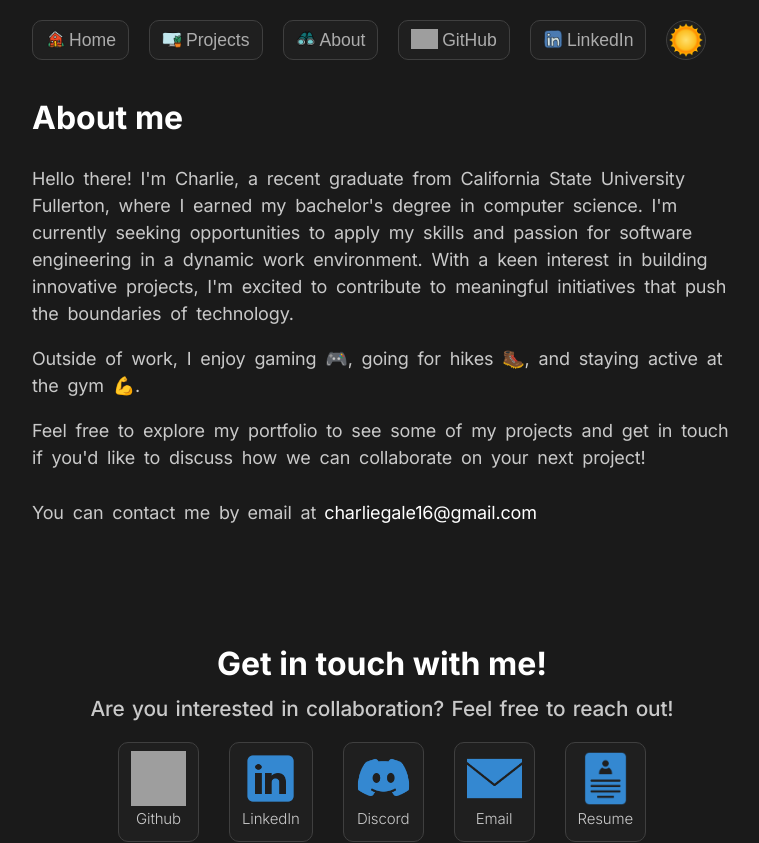
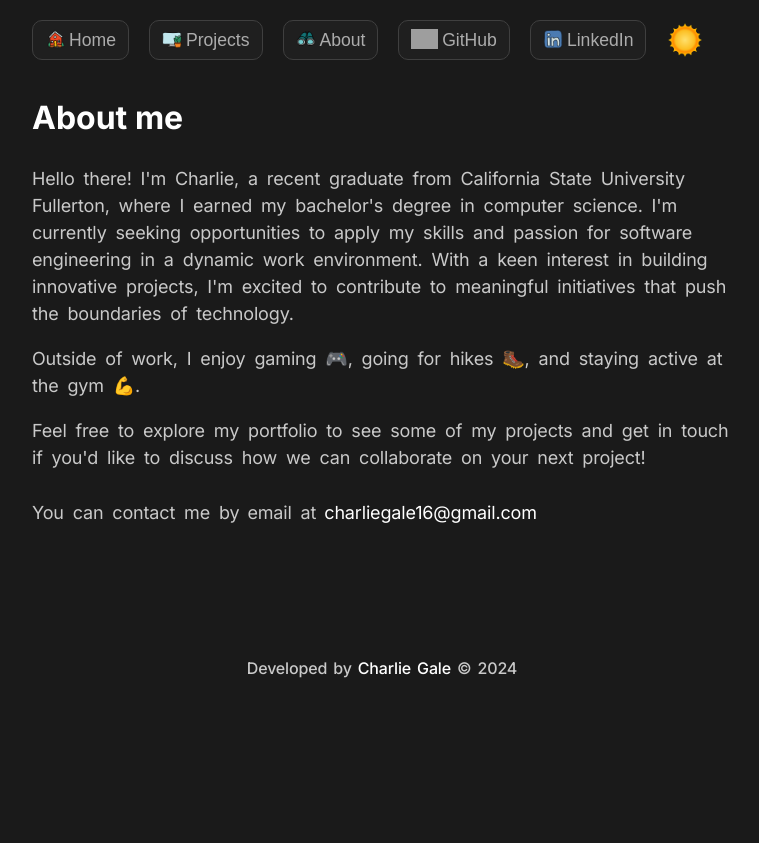
Before and after one commit to charliegale16/Personal-Portfolio, a React (Create React App) app: page /about in a window 1280 px wide. Shown: the top 843 px of the page, without its empty margins (258-1017 px from the left). After the commit the page ends 800 px from the top, so only its background shows below. Built offline with nearby package versions, Linux system fonts and the light colour scheme; grey boxes are pictures that could not be loaded.

Commit message:
minor changes, about section change

```diff
--- a/src/components/Nav.css
+++ b/src/components/Nav.css
@@ -19,9 +19,7 @@
     gap: 20px;
   }
 
-  button.theme-toggle{
-    margin-right: 0px;
-  }
+
 
 button{
     gap: 0.25rem;
@@ -66,13 +64,7 @@ button{
       margin-right: 5px;
     }
   }
-  .nav-items .theme-toggle {
-    border-radius: 50%;
-    padding: 0;
-    width: 40px; /* Set the width and height to make the button square */
-    height: 40px;
-    cursor: pointer; /* Add a cursor to indicate the button is clickable */
-  }
+
 
   .nav-items .theme-toggle img{
     min-width: 38px;
@@ -81,6 +73,8 @@ button{
     justify-content: center; /* Center content horizontally */
     align-items: center; /* Center content vertically */
     margin-top: -3px;
+    cursor: pointer;
+
 
   }
   .nav-items img{
--- a/src/components/Nav.js
+++ b/src/components/Nav.js
@@ -1,4 +1,3 @@
-import React, { useState } from 'react'
 import "./Nav.css";
 import { Link } from 'react-router-dom';
 import house from '../assets/icons8-home-50.png';
@@ -64,7 +63,7 @@ const mainNavItems = [
             </div>
 
           ))}
-                    <button className="theme-toggle" onClick={toggleTheme}>
+                    <picture className="theme-toggle" onClick={toggleTheme}>
                     {theme === 'light' ? (
         <>
           <img src={sun} alt="Sun" className="mr-2" />
@@ -74,7 +73,7 @@ const mainNavItems = [
           <img src={moon} alt="Moon" className="mr-2" />
         </>
       )}
-          </button>
+          </picture>
           </div>
           </nav>
         </div>
--- a/src/components/ProjectSection.js
+++ b/src/components/ProjectSection.js
@@ -6,9 +6,9 @@ import spaceinvaders from '../assets/space_invaders_screenshot.PNG'
 
 
 const projectsItems = [
-    {name:"Workout Generator", icon: workout, desc:'Workout Generator is a web application that generates random workouts based on user input.', id:"projects-card-button1", date:" Made in 2023", github:"https://github.com/charliegale16/Workout-Generator",live:"https://workout-generator-charliegale.netlify.app"},
-    {name:"Space Invaders", icon: spaceinvaders, desc:'Python-based Space Invaders made with custom sprites, creating an immersive gaming experience', id:"projects-card-button2", date:" Made in 2022", github:"https://github.com/charliegale16/Space_Invaders_CPSC",live:""},
-    {name:"CloudMap", icon: cloudmap, desc:'A web application that displays a google maps page with custom filters provided by the user.', id:"projects-card-button3", date:" Made in 2022", github:"https://github.com/charliegale16/CloudMap",live:"https://workout-generator-charliegale.netlify.app"}
+    {name:"Workout Generator", icon: workout, desc:'Workout Generator is a web application that generates random workouts based on user input.', id:"projects-card-button1", date:" Made in 2023", github:"https://github.com/charliegale16/Workout-Generator",live:"https://workout-generator-charliegale.netlify.app",class:1},
+    {name:"Space Invaders", icon: spaceinvaders, desc:'Python-based Space Invaders made with custom sprites, creating an immersive gaming experience', id:"projects-card-button2", date:" Made in 2022", github:"https://github.com/charliegale16/Space_Invaders_CPSC",live:"",class:2},
+    {name:"CloudMap", icon: cloudmap, desc:'A web application that displays a google maps page with custom filters provided by the user.', id:"projects-card-button3", date:" Made in 2022", github:"https://github.com/charliegale16/CloudMap",live:"https://workout-generator-charliegale.netlify.app",class:3}
 
 
   ]
@@ -23,7 +23,7 @@ const ProjectSection = () => {
             </div>
             <div className='projects-card-container'>
                 {projectsItems.map((item) => (
-                <div className='projects-card'>
+                <div className='projects-card' key={item.class}>
                     <div className='projects-card-left'>
                         <h2>{item.name}</h2>
                         <i>{item.date}</i>
--- a/src/components/Projects.js
+++ b/src/components/Projects.js
@@ -6,9 +6,9 @@ import spaceinvaders from '../assets/space_invaders_screenshot.PNG'
 import { Link } from 'react-router-dom';
 
 const projectsItems = [
-    {name:"Workout Generator", icon: workout, desc:'Workout Generator is a web application that generates random workouts based on user input.', id:"projects-card-button1", date:" Made in 2023", github:"https://github.com/charliegale16/Workout-Generator",live:"https://workout-generator-charliegale.netlify.app"},
-    {name:"Space Invaders", icon: spaceinvaders, desc:'Python-based Space Invaders made with custom sprites, creating an immersive gaming experience', id:"projects-card-button2", date:" Made in 2022", github:"https://github.com/charliegale16/Space_Invaders_CPSC",live:""},
-    {name:"CloudMap", icon: cloudmap, desc:'A web application that displays a google maps page with custom filters provided by the user.', id:"projects-card-button3", date:" Made in 2022", github:"https://github.com/charliegale16/CloudMap",live:"https://workout-generator-charliegale.netlify.app"}
+    {name:"Workout Generator", icon: workout, desc:'Workout Generator is a web application that generates random workouts based on user input.', id:"projects-card-button1", date:" Made in 2023", github:"https://github.com/charliegale16/Workout-Generator",live:"https://workout-generator-charliegale.netlify.app",class:1},
+    {name:"Space Invaders", icon: spaceinvaders, desc:'Python-based Space Invaders made with custom sprites, creating an immersive gaming experience', id:"projects-card-button2", date:" Made in 2022", github:"https://github.com/charliegale16/Space_Invaders_CPSC",live:"",class:2},
+    {name:"CloudMap", icon: cloudmap, desc:'A web application that displays a google maps page with custom filters provided by the user.', id:"projects-card-button3", date:" Made in 2022", github:"https://github.com/charliegale16/CloudMap",live:"https://workout-generator-charliegale.netlify.app",class:3}
 
 
   ]
@@ -32,7 +32,7 @@ const Projects = () => {
             </div>
             <div className='projects-card-container'>
                 {projectsItems.map((item) => (
-                <div className='projects-card'>
+                <div className='projects-card' key={item.class}>
                     <div className='projects-card-left'>
                         <h2>{item.name}</h2>
                         <i>{item.date}</i>
--- a/src/pages/About.js
+++ b/src/pages/About.js
@@ -1,14 +1,14 @@
 import React from 'react'
 import '../components/Nav.css';
 import Aboutsection from '../components/Aboutsection';
-import Contact from '../components/Contact';
+
 
 const About = () => {
   return (
     <div>
 
     <Aboutsection />
-    <Contact />
+
     </div>
   )
 }
```
